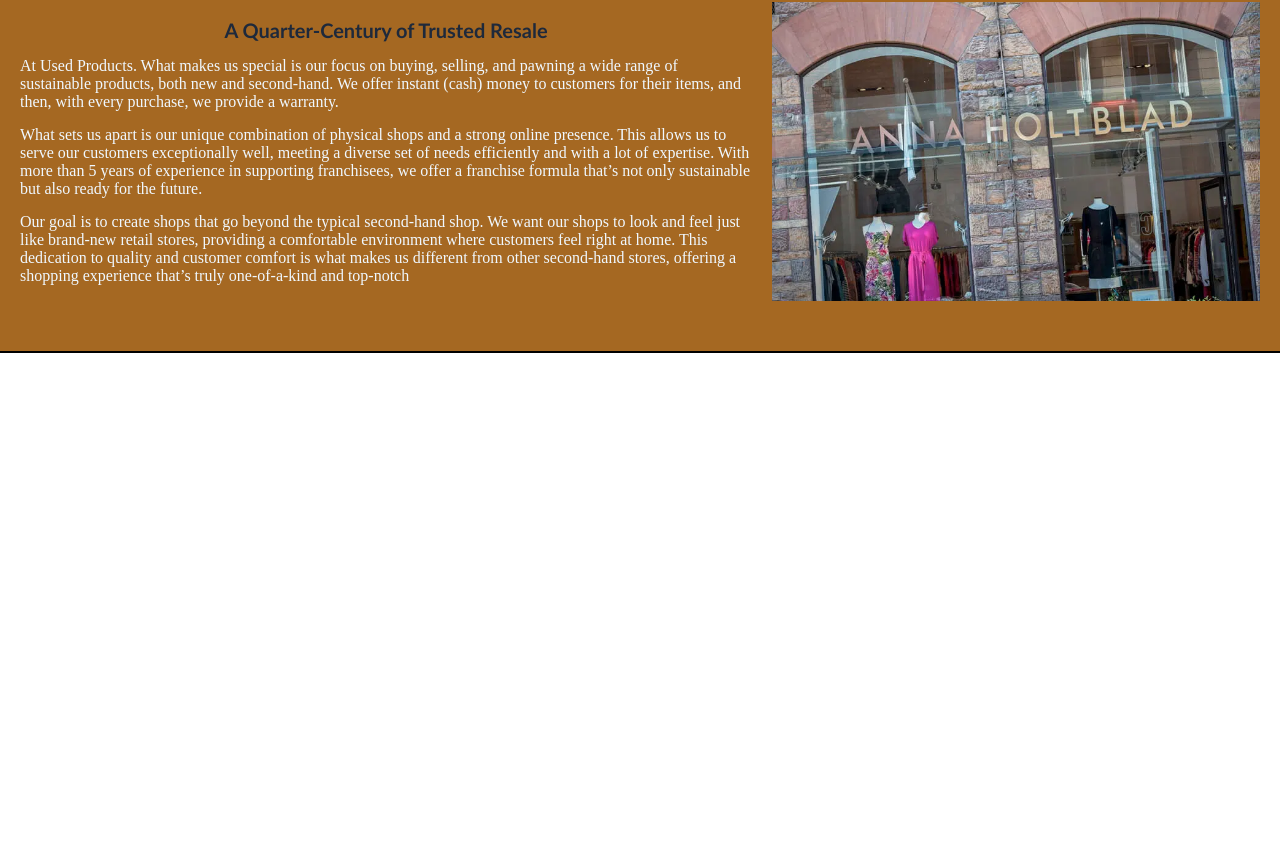
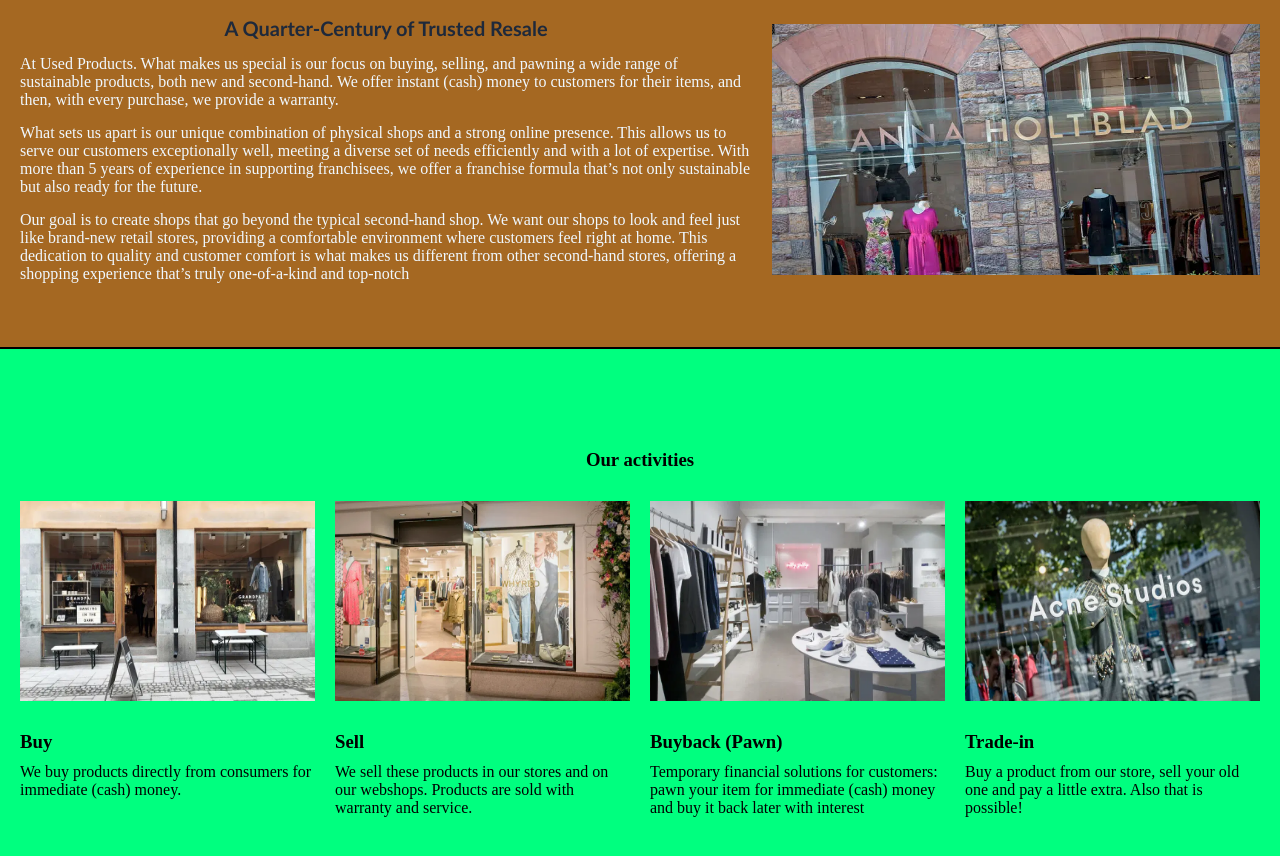
Before and after one commit to josephkhella2010/clothesJK, a React (Vite) app in the folder frontend/clothes/: page /aboutUs in a window 1280 px wide. Shown: the part 658-1514 px from the top of the page. Before the commit the page ends 1011 px from the top, so only its background shows below. Built offline with nearby package versions, Linux system fonts and the light colour scheme.

Commit message:
aupdate aboutpage

```diff
--- a/frontend/clothes/src/Pages/AboutUsPage/AboutUSPage.tsx
+++ b/frontend/clothes/src/Pages/AboutUsPage/AboutUSPage.tsx
@@ -1,11 +1,13 @@
 import AboutUsSecondSection from "./childComponent/AboutUsSecondSection";
 import AboutUsUpperSection from "./childComponent/AboutUsUpperSection";
 import styles from "./aboutUs.module.css";
+import ActivitySection from "./childComponent/ActivitySection";
 export default function AboutUSPage() {
   return (
     <div className={styles.AboutUsPageWrapper}>
       <AboutUsUpperSection />
       <AboutUsSecondSection />
+      <ActivitySection />
     </div>
   );
 }
--- a/frontend/clothes/src/Pages/AboutUsPage/aboutUs.module.css
+++ b/frontend/clothes/src/Pages/AboutUsPage/aboutUs.module.css
@@ -58,11 +58,56 @@
   gap: 15px;
 }
 .aboutUsSecondSectionImg {
-  background-color: rgb(255, 34, 0);
   width: 40%;
+  display: flex;
+  justify-content: center;
+  align-items: center;
 }
 
 .aboutUsSecondSectionImg img {
   width: 100%;
-  height: 100%;
+  height: 85%;
 }
+.activelySectionContainer {
+  background-color: springgreen;
+  padding: 100px 20px;
+  display: flex;
+  flex-direction: column;
+  gap: 30px;
+  align-items: center;
+}
+
+.activelySectionSection {
+  display: grid;
+  grid-template-columns: repeat(4, 1fr);
+  gap: 20px;
+  width: 100%;
+}
+.activitySectionItem {
+  display: flex;
+  flex-direction: column;
+  gap: 30px;
+}
+.activitySectionItemText {
+  display: flex;
+  flex-direction: column;
+  gap: 10px;
+}
+.activitySectionItem img {
+  width: 100%;
+  height: 200px;
+}
+
+/*  */
+
+@media screen and (max-width: 850px) {
+  .activelySectionSection {
+    grid-template-columns: repeat(2, 1fr);
+  }
+}
+
+@media screen and (max-width: 450px) {
+  .activelySectionSection {
+    grid-template-columns: repeat(1, 1fr);
+  }
+}
--- /dev/null
+++ b/frontend/clothes/src/Pages/AboutUsPage/childComponent/ActivitySection.tsx
@@ -0,0 +1,50 @@
+import { ImgsArr } from "../../../helps/ImgsArr";
+import type { ActivityType } from "../../../helps/InterfacesType";
+import styles from "../aboutUs.module.css";
+export default function ActivitySection() {
+  const AcitivityArr: ActivityType[] = [
+    {
+      img: ImgsArr["AboutUsPageActivityOne"],
+      header: "Buy",
+      description:
+        "We buy products directly from consumers for immediate (cash) money.",
+    },
+    {
+      img: ImgsArr["AboutUsPageActivityTwo"],
+      header: "Sell",
+      description:
+        "We sell these products in our stores and on our webshops. Products are sold with warranty and service.",
+    },
+    {
+      img: ImgsArr["AboutUsPageActivityThree"],
+      header: "Buyback (Pawn)",
+      description:
+        "Temporary financial solutions for customers: pawn your item for immediate (cash) money and buy it back later with interest",
+    },
+    {
+      img: ImgsArr["AboutUsPageActivityFour"],
+      header: "Trade-in",
+      description:
+        "Buy a product from our store, sell your old one and pay a little extra. Also that is possible!",
+    },
+  ];
+  return (
+    <div className={styles.activelySectionContainer}>
+      <h3>Our activities</h3>
+      <div className={styles.activelySectionSection}>
+        {AcitivityArr &&
+          AcitivityArr.map((item, index) => {
+            return (
+              <div key={index} className={styles.activitySectionItem}>
+                <img src={item.img} alt=" notfound" />
+                <div className={styles.activitySectionItemText}>
+                  <h3>{item.header}</h3>
+                  <p>{item.description}</p>
+                </div>
+              </div>
+            );
+          })}
+      </div>
+    </div>
+  );
+}
--- a/frontend/clothes/src/helps/ImgsArr.ts
+++ b/frontend/clothes/src/helps/ImgsArr.ts
@@ -1,6 +1,10 @@
-const BaseUrl = "/foto/";
+const BaseUrl = "/foto/homeFoto/";
 
 export const ImgsArr = {
   AboutUsPage: `${BaseUrl}HomePageSlideEight.webp`,
   AboutUsPageTwo: `${BaseUrl}HomePageSlideSeven.webp`,
+  AboutUsPageActivityOne: `${BaseUrl}HomePageSlideOne.webp`,
+  AboutUsPageActivityTwo: `${BaseUrl}HomePageSlideTwo.webp`,
+  AboutUsPageActivityThree: `${BaseUrl}HomePageSlideThree.webp`,
+  AboutUsPageActivityFour: `${BaseUrl}HomePageSlideFour.webp`,
 };
--- a/frontend/clothes/src/helps/InterfacesType.ts
+++ b/frontend/clothes/src/helps/InterfacesType.ts
@@ -24,3 +24,8 @@
   username: string;
   password: string;
 }
+export interface ActivityType {
+  img: string;
+  header: string;
+  description: string;
+}
```
